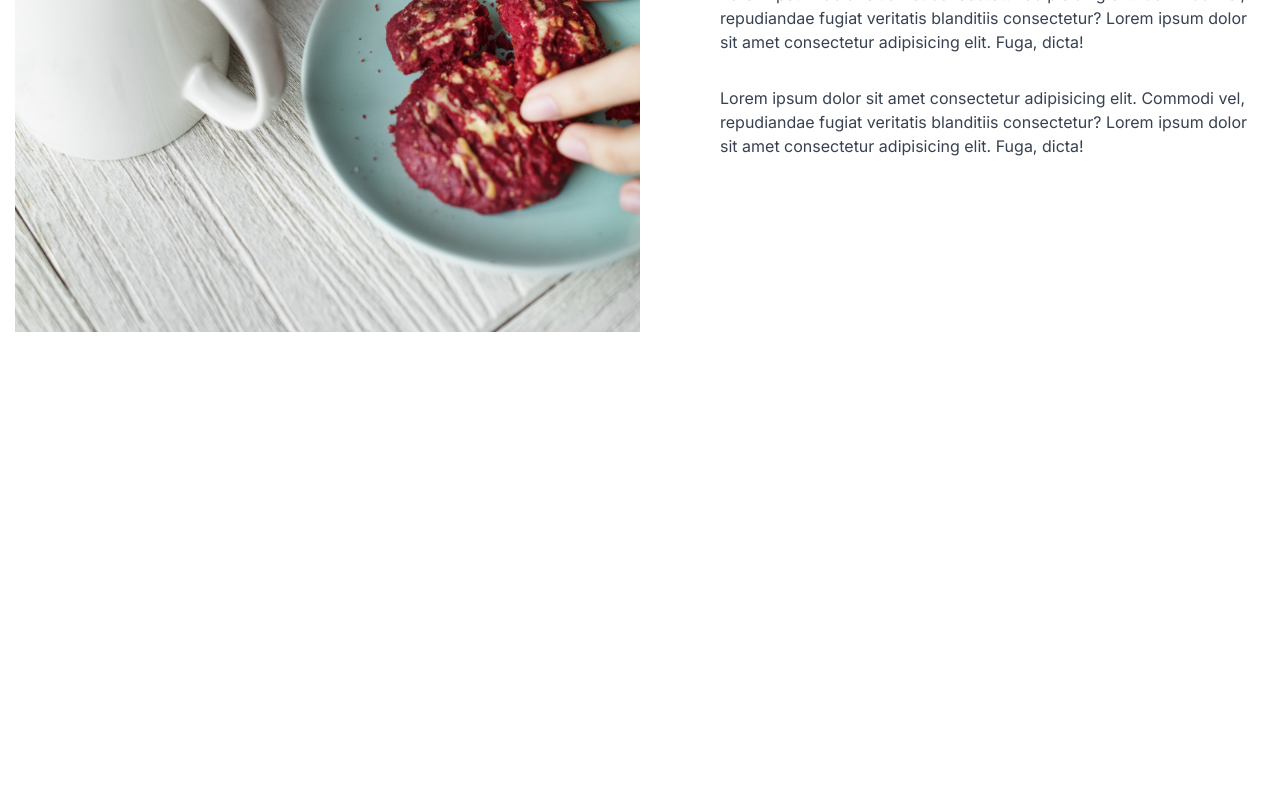
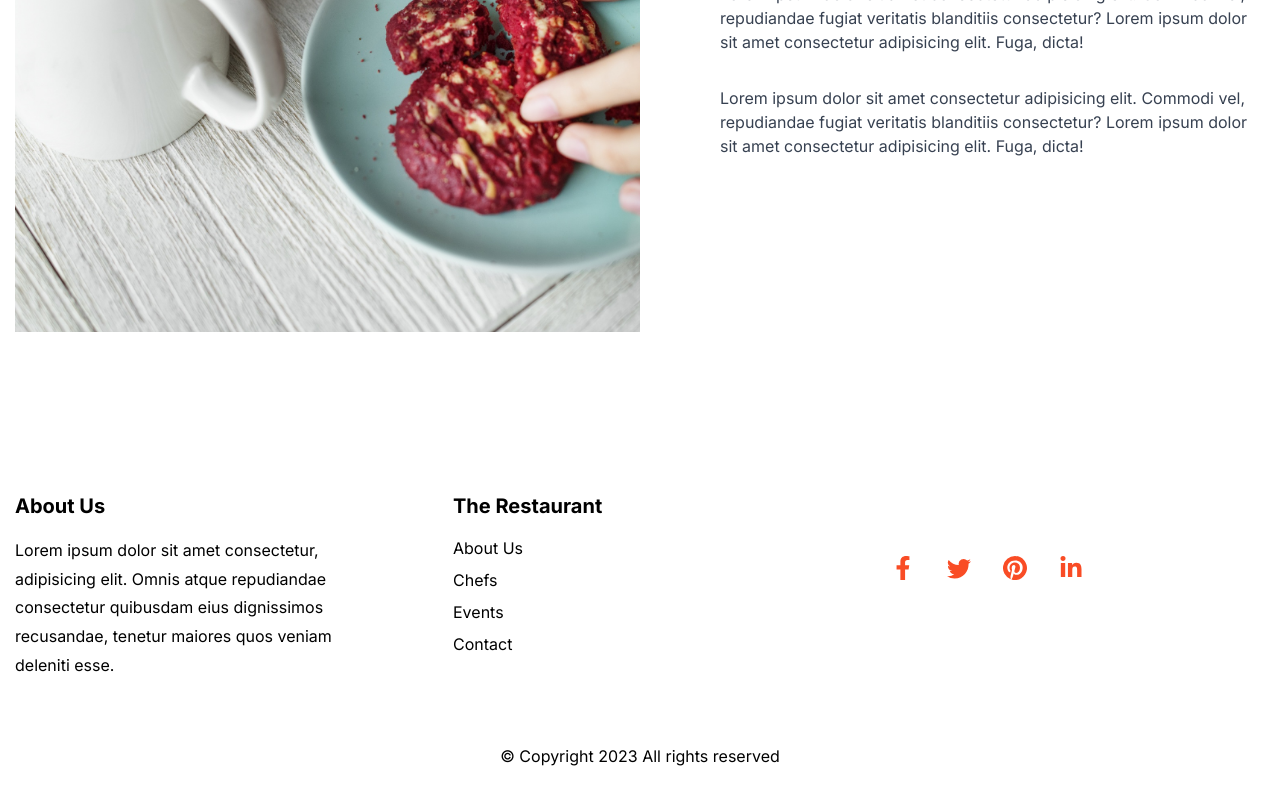
Before and after one commit to byiringiroscar/Food-app-with-nextjs-tailwind, a Next.js app: page / in a window 1280 px wide. Shown: the part 3889-4689 px from the top of the page. Before the commit the page ends 4221 px from the top, so only its background shows below. Built offline with nearby package versions, Linux system fonts and the light colour scheme.

Commit message:
Add footer

```diff
--- a/src/app/layout.tsx
+++ b/src/app/layout.tsx
@@ -1,6 +1,7 @@
 import type { Metadata } from 'next'
 import { Inter } from 'next/font/google'
 import './globals.css'
+import Footer from '@/components/Footer'
 
 const inter = Inter({ subsets: ['latin'] })
 
@@ -16,7 +17,9 @@ export default function RootLayout({
 }) {
   return (
     <html lang="en">
-      <body className={inter.className}>{children}</body>
+      <body className={inter.className}>{children}
+      <Footer />
+      </body>
     </html>
   )
 }
--- /dev/null
+++ b/src/components/Footer.tsx
@@ -0,0 +1,46 @@
+import React from 'react'
+import { FaFacebookF, FaLinkedinIn } from "react-icons/fa";
+import { BsTwitter, BsPinterest } from "react-icons/bs";
+
+const Footer = () => {
+  return (
+    <div className="pt-40 container">
+      <div className="grid md:grid-cols-3 gap-16">
+        <div className="space-y-4">
+          <h2 className="text-xl font-bold">About Us</h2>
+          <p className="leading-[1.8]">
+            Lorem ipsum dolor sit amet consectetur, adipisicing elit. Omnis
+            atque repudiandae consectetur quibusdam eius dignissimos recusandae,
+            tenetur maiores quos veniam deleniti esse.
+          </p>
+        </div>
+
+        <div className="space-y-4">
+          <h2 className="text-xl font-bold">The Restaurant</h2>
+
+          <ul className="space-y-2">
+            <li>About Us</li>
+            <li>Chefs</li>
+            <li>Events</li>
+            <li>Contact</li>
+          </ul>
+        </div>
+
+        <div>
+          <div className="flex gap-8 text-accent text-2xl pt-16">
+            <FaFacebookF />
+            <BsTwitter />
+            <BsPinterest />
+            <FaLinkedinIn />
+          </div>
+        </div>
+      </div>
+
+      <div className="w-fit mx-auto pt-16 pb-8 text-[14px] sm:text-[16px]">
+        &copy; Copyright 2023 All rights reserved
+      </div>
+    </div>
+  )
+}
+
+export default Footer
```
